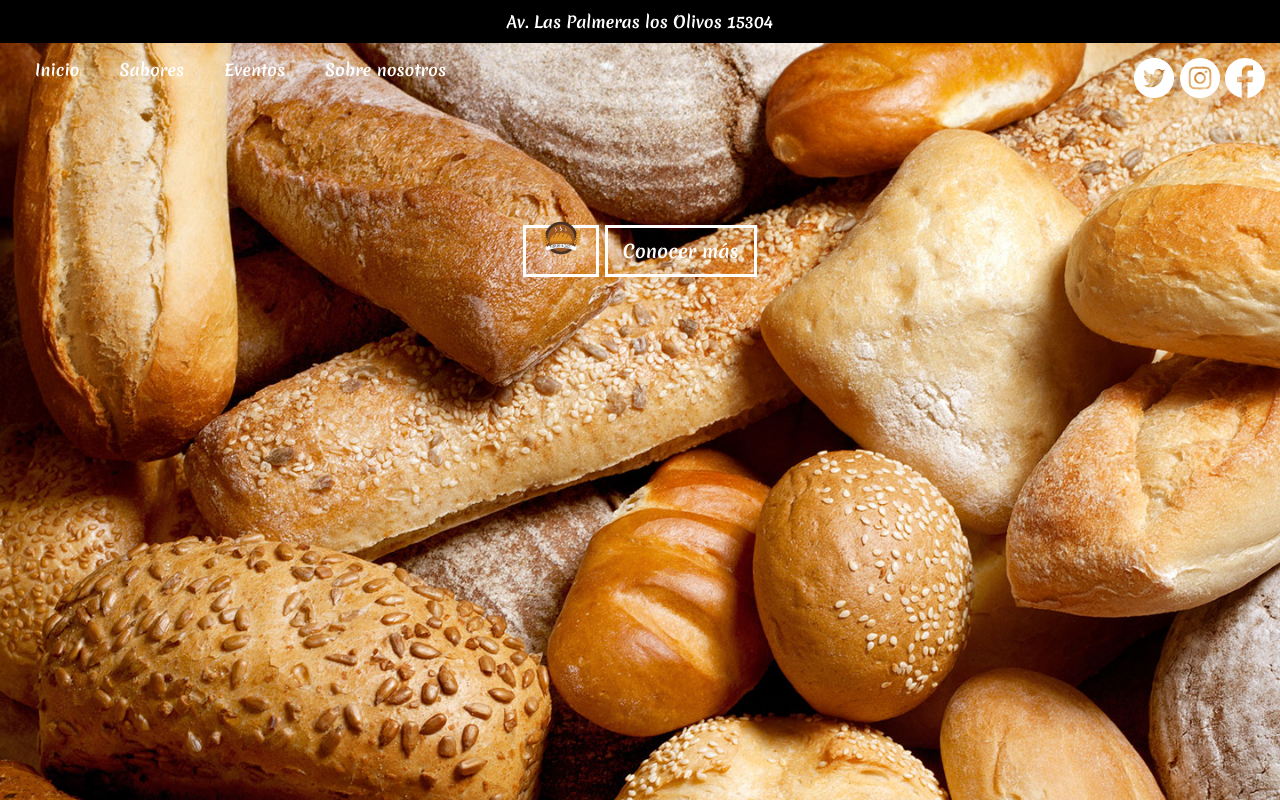
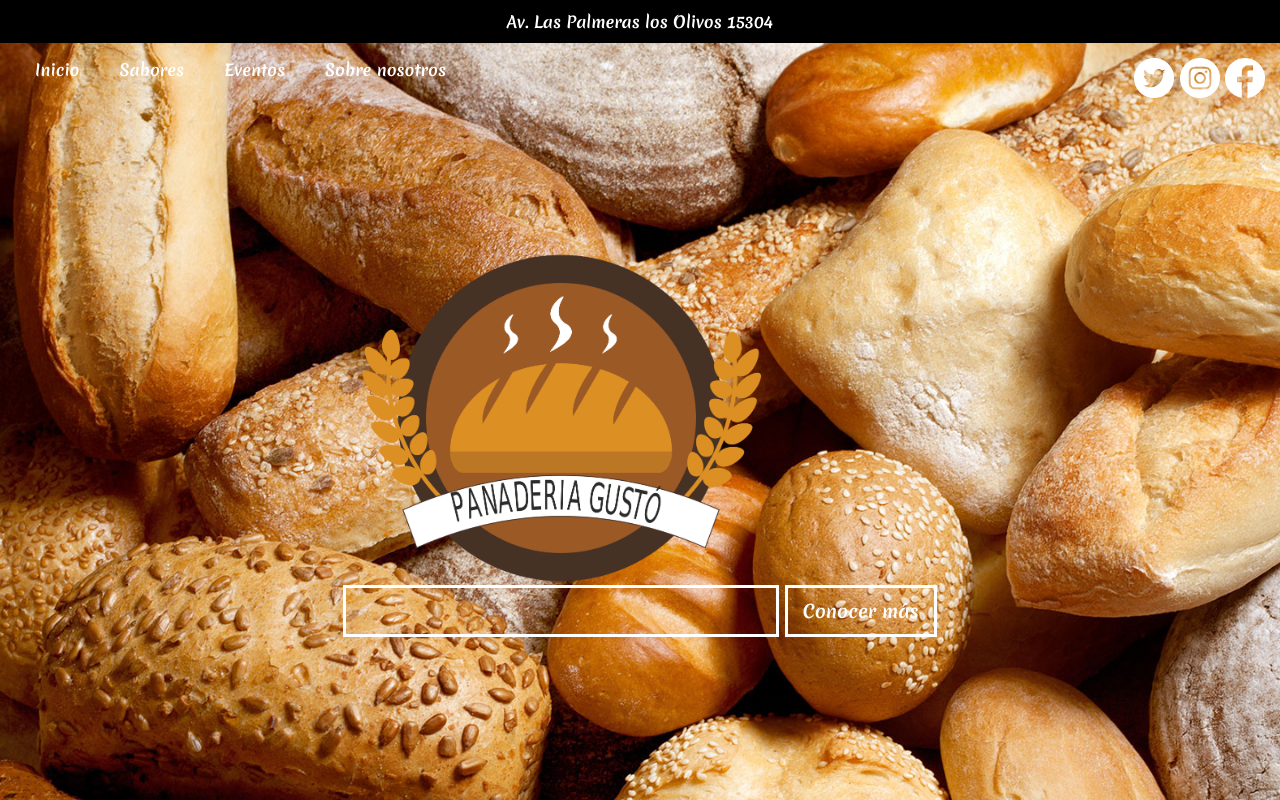
Before and after one commit to Sthhefano/Proyecto_de_Curso, a plain HTML site: page index.html in a window 1280 px wide. Drawn offline with Linux system fonts and the light colour scheme.

Commit message:
Update index.html

```diff
--- a/index.html
+++ b/index.html
@@ -30,7 +30,7 @@
     </header>
 
     <section>
-        <a href="#"><img src="logo.png" alt="" width = "40px"></a>
+        <a href="#"><img src="logo.png" alt="" width = "400px"></a>
         <a href="#">Conocer más</a>
     </section>
 </body>
```
